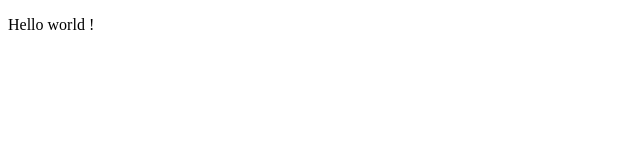
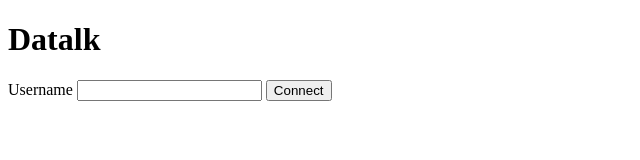
Before and after one commit to T-Dnzt/Datalk, a website: page index.html in a window 1280 px wide. Shown: the whole page, without its empty margins (0-640 px from the left). Drawn offline with nearby package versions, Linux system fonts and the light colour scheme.

```diff
--- a/app.js
+++ b/app.js
@@ -2,11 +2,9 @@
     path = require('path'),
     app = flatiron.app,
     router = require('./routes.js');
-
 app.config.file({ file: path.join(__dirname, 'config', 'config.json') });
 
 app.use(flatiron.plugins.http);
-
 
 router.match('/', 'index.html');
 router.match('/chat', 'chat.html');
--- a/index.html
+++ b/index.html
@@ -10,7 +10,11 @@
         <script src="http://ajax.microsoft.com/ajax/jquery.templates/beta1/jquery.tmpl.min.js"></script>
           <script src="./socket.io/socket.io.js"></script>
           <script></script>
-          <p>Hello world !</p>
-
+          <h1>Datalk</h1>
+          <form method="get" action="/chat">
+            <label for="username">Username</label>
+            <input type="text" id="username" name="username">
+            <button type="submit">Connect</button>
+          </form>
     </body>
 </html>
--- a/package.json
+++ b/package.json
@@ -4,7 +4,9 @@
   "private": true,
   "dependencies": {
     "union": "0.3.0",
-    "flatiron": "0.3.0"
+    "flatiron": "0.3.0",
+    "director": "1.1.8",
+    "resourceful":"*"
   },
   "devDependencies": {
     "api-easy": "0.3.2",
```
Also changed, not shown: 1 other file.
